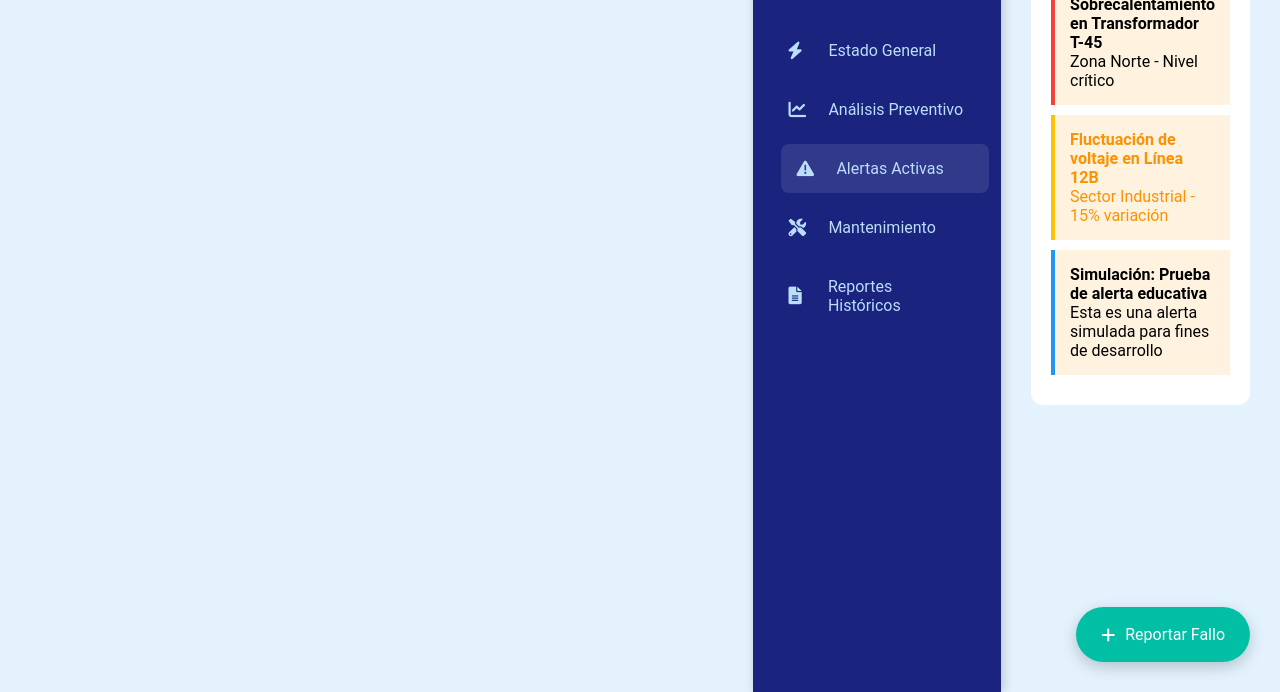
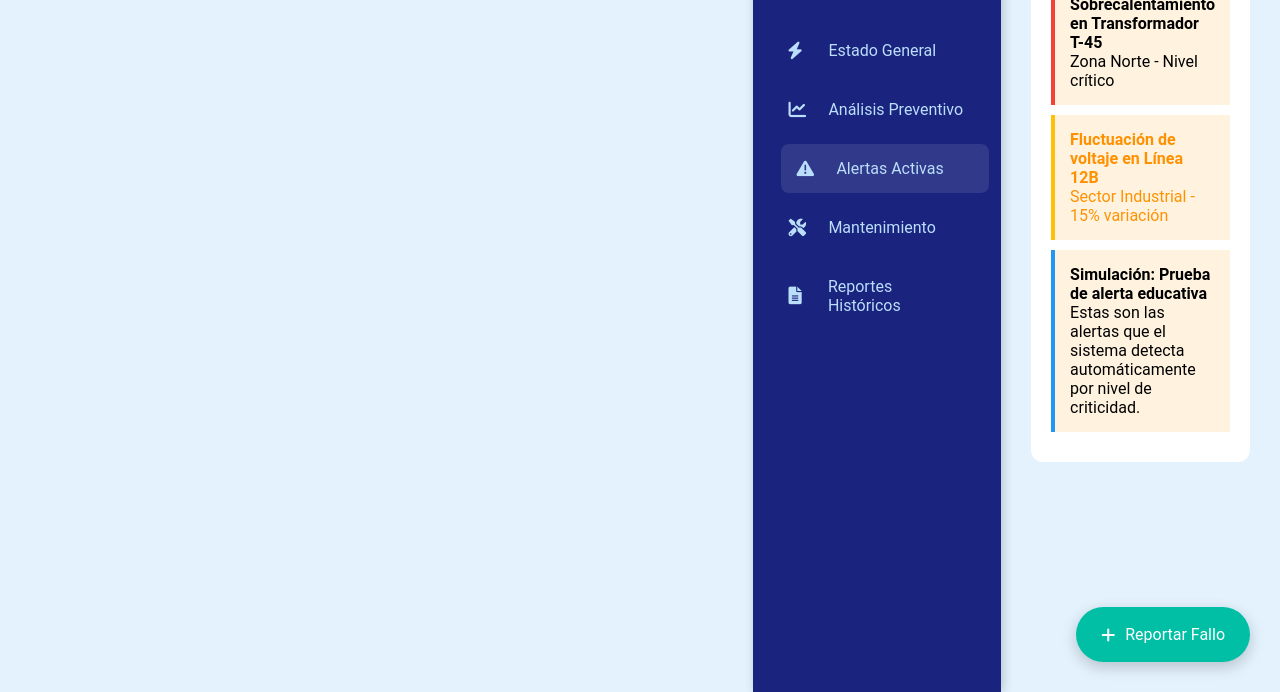
Before and after one commit to shadow5717/Proyecto-Final-Kelyn-Tejada-, a website: page index.html in a window 1280 px wide. Both pictures are taken after a click on the link "Alertas Activas". Shown: the part 108-800 px from the top of the page. Drawn offline with nearby package versions, Linux system fonts and the light colour scheme.

Commit message:
Agregué descripción para la sección de alertas activas

```diff
--- a/index.html
+++ b/index.html
@@ -94,7 +94,7 @@
           </div>
           <div class="alert-item info">
             <strong>Simulación: Prueba de alerta educativa</strong>
-            <p>Esta es una alerta simulada para fines de desarrollo</p>
+            <p>Estas son las alertas que el sistema detecta automáticamente por nivel de criticidad.</p>
           </div>
         </div>
       </section>
```
